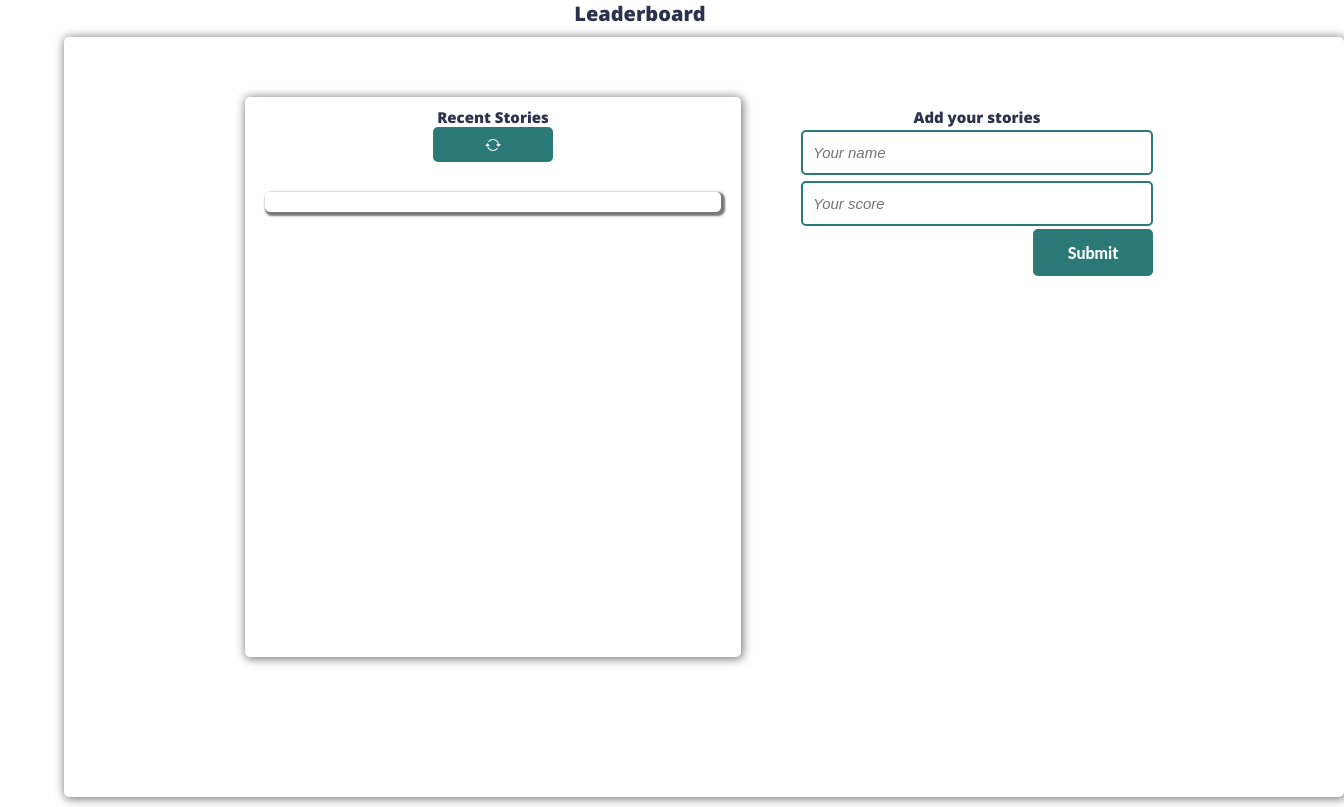
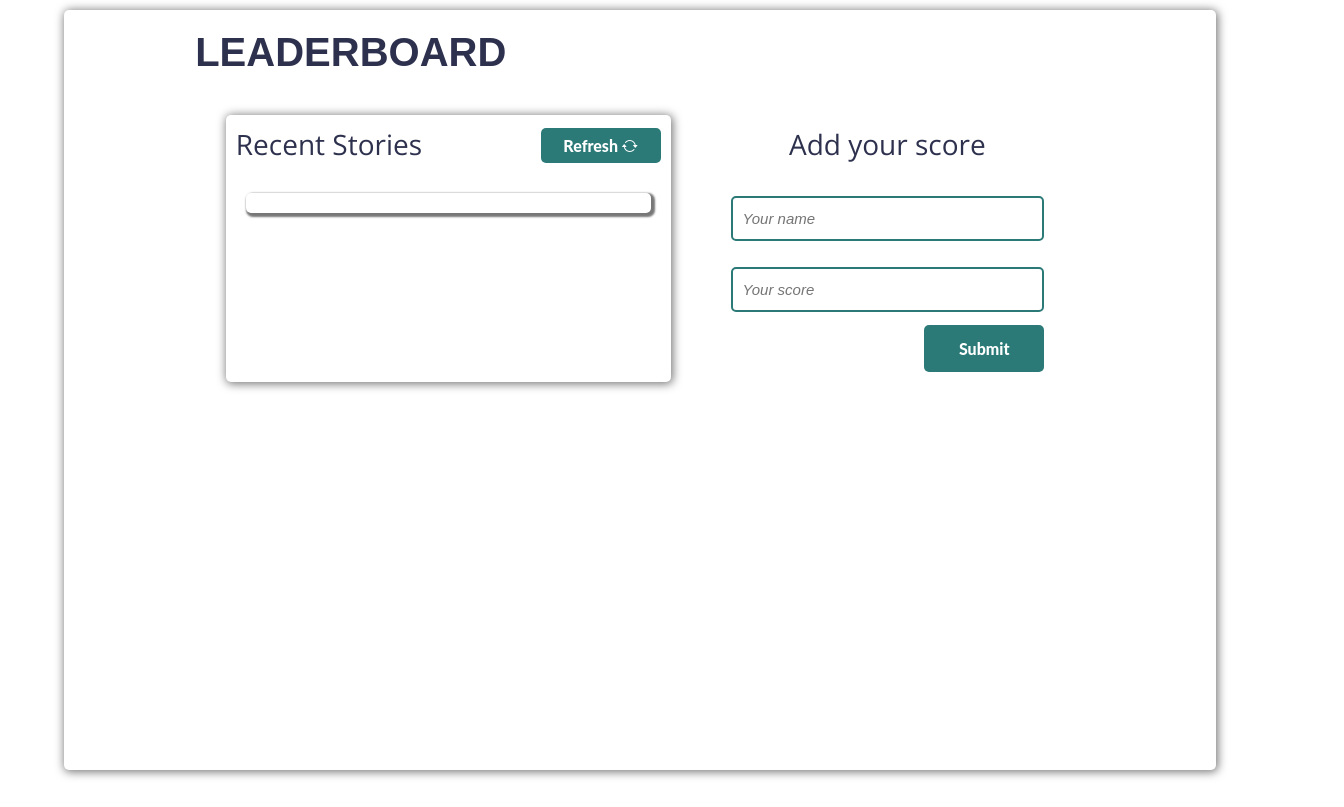
Before and after one commit to mengiefen/leaderboard-list-app, a website built with webpack: page src/index.html in a window 1280 px wide. Shown: the whole page, 1344 px wide, since content can reach past the window. Built offline with nearby package versions, Linux system fonts and the light colour scheme; a web font is replaced by a local one.

Commit message:
modify index.html file

```diff
--- a/src/index.html
+++ b/src/index.html
@@ -5,34 +5,45 @@
     <meta http-equiv="X-UA-Compatible" content="IE=edge" />
     <meta name="viewport" content="width=device-width, initial-scale=1.0" />
     <title>Leaderboard List App</title>
-
     <link
       rel="stylesheet"
       href="https://cdn.jsdelivr.net/npm/bootstrap-icons@1.8.1/font/bootstrap-icons.css"
     />
   </head>
   <body>
-    <header>
-      <h1>Leaderboard</h1>
-    </header>
-    <main class="container">
+    <main>
+      <h1 class="page-header">Leaderboard</h1>
+      <div class="container">
         <div class="story-list">
-        <div>
-          <h2 class="story-list-title">Recent Stories</h2>
+          <div class="title-box">
+            <h2 class="sub-title">Recent Stories</h2>
             <button class="btn btn-refresh" type="button" id="btn-refresh">
-            <i class="bi bi-arrow-repeat"></i>
+              Refresh <i class="bi bi-arrow-repeat"></i>
             </button>
           </div>
-        <div class="story-list-box" wrapper-story-list-content></div>
+          <div class="story-list-box">
+          </div>
         </div>
 
         <div class="wrapper-story-submit">
-        <h2 class="story-list-title">Add your stories</h2>
-        <form action="#" id="submit-form" class="story-submit-form" method="post">
-          <input type="text" id="name" name="story-name" placeholder="Your name" />
-          <input type="number" id="score" name="story-score" placeholder="Your score" />
+          <h2 class="form-title">Add your score</h2>
+          <form action="https://formspree.io/f/mdobanyg" id="submit-form" class="story-submit-form" method="post">
+            <div class="wrapper-input">
+              <input type="text" id="name" name="story-name" placeholder="Your name" required/>
+            </div>
+
+            <div class="wrapper-input">
+              <input
+                type="text"
+                id="score"
+                name="story-score"
+                placeholder="Your score"
+                required
+              />
+            </div>
             <button class="btn btn-story-submit" id="story-submit" type="submit">Submit</button>
           </form>
+        </div>
       </div>
     </main>
   </body>
```
Lines whose indentation alone changed are shown as unchanged.
